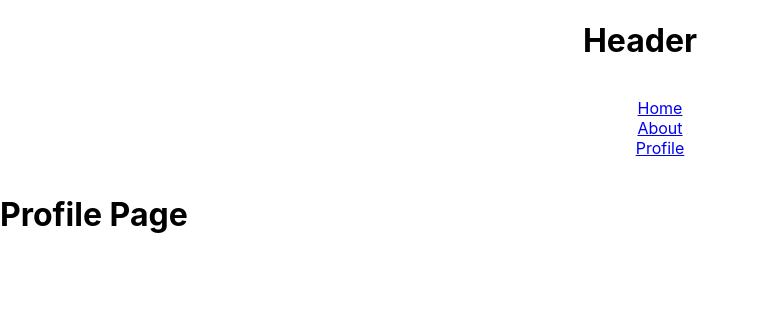
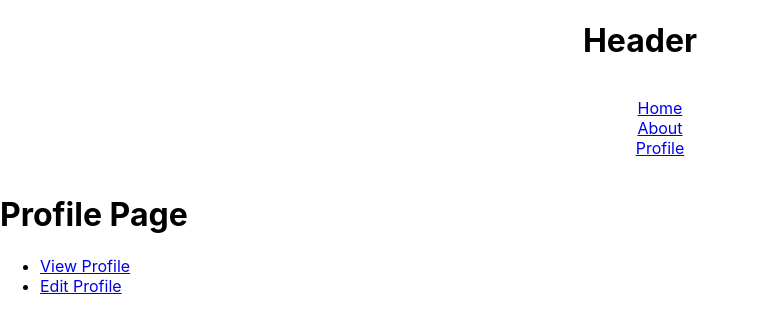
Before and after one commit to jrlehan451/CSCE_331_Project3_Render_Repo, a React (Create React App) app in the folder alley_gui/frontend/main_gui/: page /profile in a window 1280 px wide. Shown: the top 330 px of the page, without its empty margins (0-758 px from the left). Built offline with nearby package versions, Linux system fonts and the light colour scheme.

Commit message:
learned to link different pages but the contents doesn't disappear while switching

```diff
--- a/alley_gui/frontend/main_gui/src/App.js
+++ b/alley_gui/frontend/main_gui/src/App.js
@@ -5,6 +5,7 @@ import Home from "./pages/Home";
 import Profile from "./pages/Profile";
 import About from "./pages/About";
 
+//BrowserRouter basename="/tutorial"> for
 function App() {
   return (
     <BrowserRouter>
--- /dev/null
+++ b/alley_gui/frontend/main_gui/src/components/EditProfile.js
@@ -0,0 +1,7 @@
+import React from "react";
+
+const EditProfile = () => {
+  return <h2>Edit Profile Page</h2>;
+};
+
+export default EditProfile;
--- /dev/null
+++ b/alley_gui/frontend/main_gui/src/components/ViewProfile.js
@@ -0,0 +1,7 @@
+import React from "react";
+
+const ViewProfile = () => {
+  return <h2>View profile page</h2>;
+};
+
+export default ViewProfile;
--- a/alley_gui/frontend/main_gui/src/pages/Profile.js
+++ b/alley_gui/frontend/main_gui/src/pages/Profile.js
@@ -1,5 +1,26 @@
+import { Link, Route, Routes } from "react-router-dom";
+import ViewProfile from "../components/ViewProfile";
+import EditProfile from "../components/EditProfile";
+
 const Profile = () => {
-  return <h1>Profile Page</h1>;
+  return (
+    <>
+      <h1>Profile Page</h1>
+      <ul>
+        <li>
+          <Link to="viewprofile">View Profile</Link>
+        </li>
+        <li>
+          <Link to="/editprofile">Edit Profile</Link>
+        </li>
+      </ul>
+
+      <Routes>
+        <Route path="/profile/viewprofile" Component={<ViewProfile />} />
+        <Route path="/profile/editprofile" Component={<EditProfile />} />
+      </Routes>
+    </>
+  );
 };
 
 export default Profile;
```
Also changed, not shown: 1 other file (tests, documents, lock files or other folders).
